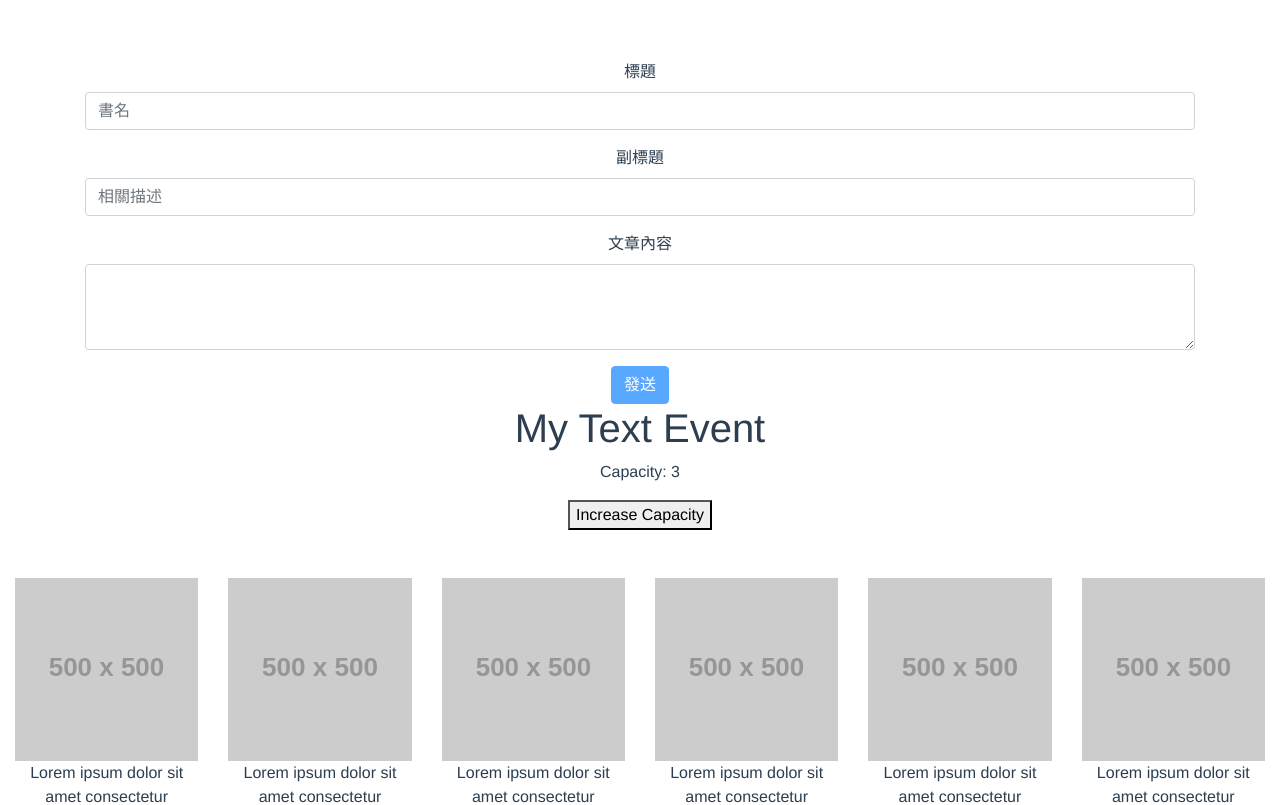
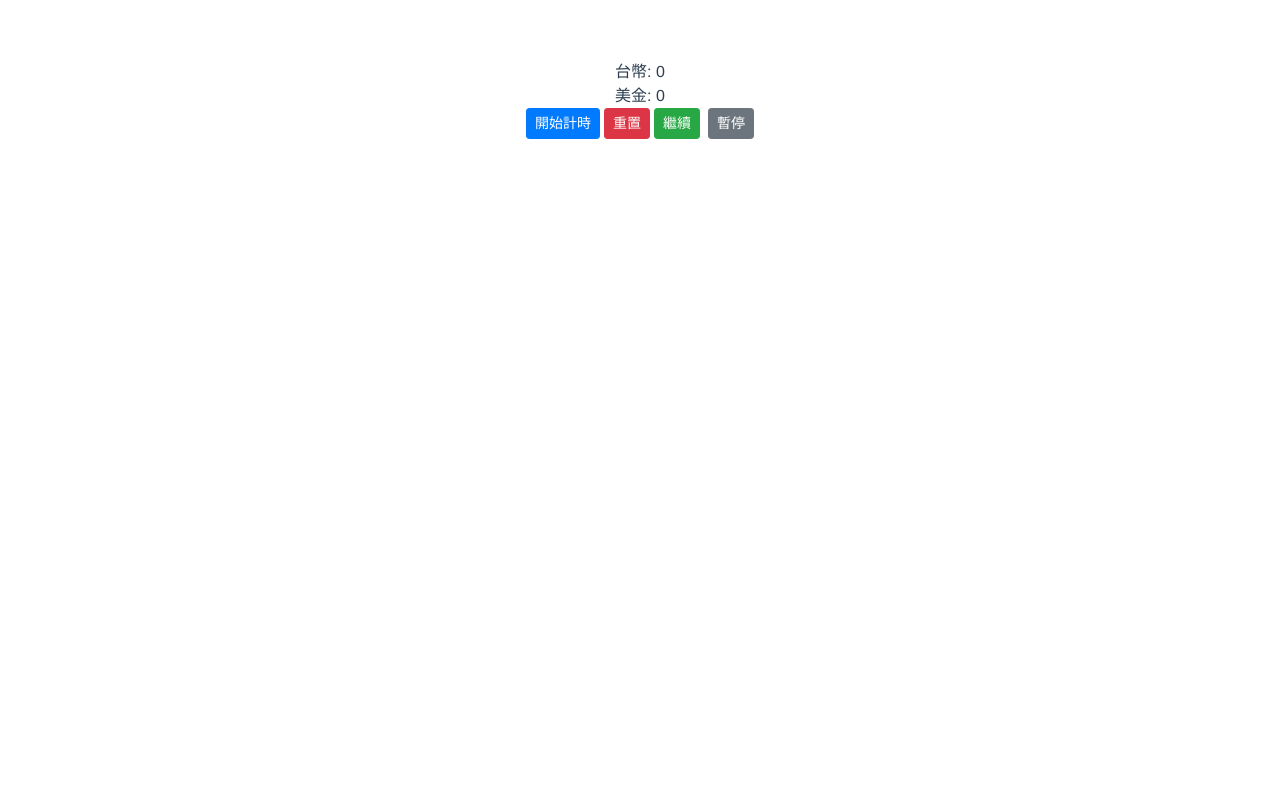
Before and after one commit to wowdacom/backstage, a Vue app: page / in a window 1280 px wide. Shown: the top 805 px of the page. Built offline with nearby package versions, Linux system fonts and the light colour scheme.

Commit message:
計步器初版

```diff
--- a/package.json
+++ b/package.json
@@ -12,6 +12,8 @@
     "core-js": "^3.6.5",
     "jquery": "^3.5.1",
     "popper.js": "^1.16.1",
+    "sass": "^1.26.11",
+    "sass-loader": "^10.0.2",
     "vue": "^3.0.0-0"
   },
   "devDependencies": {
--- a/src/App.vue
+++ b/src/App.vue
@@ -1,14 +1,15 @@
 <template>
-  <HelloWorld msg="Welcome to Your Vue.js App"/>
+  <!-- <HelloWorld msg="Welcome to Your Vue.js App"/> -->
+  <PaceTimeTracker></PaceTimeTracker>
 </template>
 
 <script>
-import HelloWorld from './components/HelloWorld.vue'
+import PaceTimeTracker from './components/PaceTimeTracker.vue'
 
 export default {
   name: 'App',
   components: {
-    HelloWorld
+    PaceTimeTracker
   }
 }
 </script>
--- /dev/null
+++ b/src/components/PaceTimeTracker.vue
@@ -0,0 +1,78 @@
+<template>
+  <div>
+      <div class="container-fluid">
+          <div class="row">
+              <div class="col-12">
+                  台幣: {{ counterRef }}<br> 美金: {{ showFormated }}
+              </div>
+              <div class="col-12">
+                  <button @click="start" type="button" class="btn btn-primary btn-sm mr-1">開始計時</button>
+                  <button @click="reset" type="button" class="btn btn-danger btn-sm mr-1">重置</button>
+                  <button @click="goon" type="button" class="btn btn-success btn-sm mr-1">繼續</button>
+                  <button @click="pause" type="button" class="btn btn-secondary btn-sm ml-1">暫停</button>
+              </div>
+          </div>
+      </div>
+  </div>
+</template>
+
+<script>
+import { onMounted, computed, ref } from "vue"
+
+export default {
+    setup () {
+        const timerRef = ref(0);
+        const counterRef = ref(0);
+
+        // life cycle
+        onMounted(() => {
+
+            // console.log(typeof timerRef.value)
+            // console.log(timerRef.value)
+        });
+
+        // computed
+        const showFormated = computed(()=> new Intl.NumberFormat("en-US").format(counterRef.value/28.78))
+
+        //method
+        const start = ()=>{
+            if (timerRef.value === 0) {
+                timerRef.value = setInterval(()=>{
+                    counterRef.value++;
+                }, 1000)
+            }
+        }
+
+        const reset = ()=>{
+            clearInterval(timerRef.value);
+            timerRef.value = 0
+            counterRef.value = 0
+        }
+        const goon = ()=> {
+            if (timerRef.value !== 0) {
+                clearInterval(timerRef.value);
+                timerRef.value = setInterval(()=>counterRef.value++, 1000)
+            }
+        };
+        const pause = ()=> {
+            if (timerRef.value !== 0) {
+                clearInterval(timerRef.value)
+            }
+        };
+
+        // 寫到以上基本的就可以用了，以下 watch 跟 computed
+
+        return {
+            start,
+            reset,
+            counterRef,
+            showFormated,
+            goon,
+            pause
+        }
+    }
+}
+</script>
+<style lang="scss" scoped>
+
+</style>
```
Also changed, not shown: 1 other file (tests, documents, lock files or other folders).
